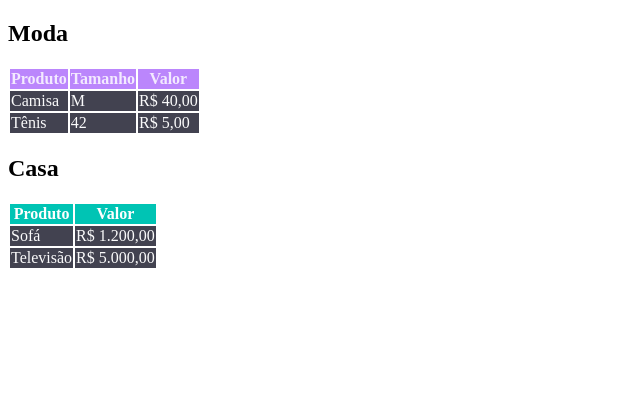
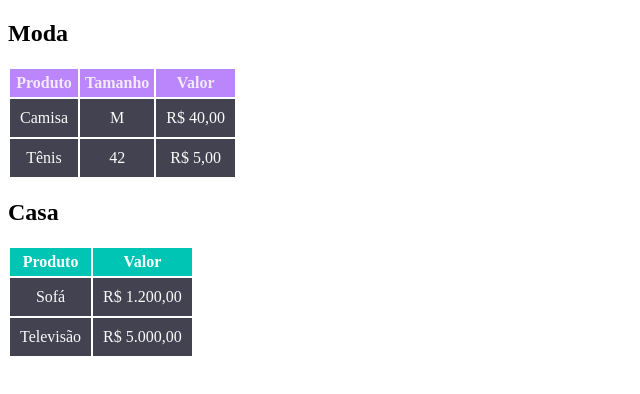
Before and after one commit to Paulo-Manzolli/Quest-4-tabela-estilizada, a plain HTML site: page index.html in a window 1280 px wide. Shown: the whole page, without its empty margins (0-640 px from the left). Drawn offline with Linux system fonts and the light colour scheme.

Commit message:
Adicionado padding e centralizando o texto

```diff
--- a/style.css
+++ b/style.css
@@ -10,3 +10,12 @@
     background-color:  #00C4B4;
     color: rgb(255, 255, 255);
 }
+th {
+    padding: 5px;
+    text-align: center;
+}
+
+td {
+    padding: 10px;
+    text-align: center;
+}
```
